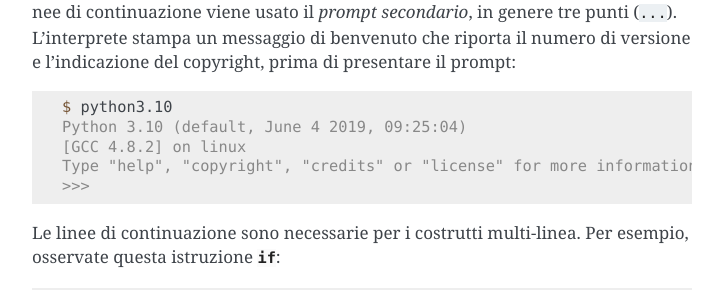
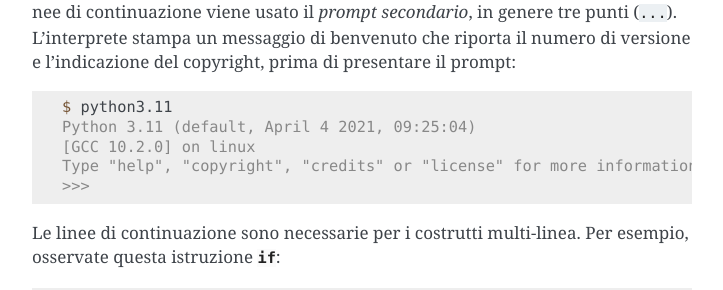
Before and after one commit to ricpol/pytutorial-it, a Sphinx documentation site: the page built from tutorial/source/interpreter.rst, in a window 1280 px wide and 900 px high, scrolled down 1664 px. Shown: the part 162-452 px from the top of the window, without its empty margins (388-1111 px from the left). Built offline with Sphinx 7.4.7, drawn with Linux system fonts in a browser that asks for light colours; some of the changed text lies outside the part shown.

Commit message:
include bb3e0c2, sync up to 2f49c9d

```diff
--- a/tutorial/source/appetite.rst
+++ b/tutorial/source/appetite.rst
@@ -4,12 +4,12 @@
     Questa è una traduzione del
     `Tutorial ufficiale <https://docs.python.org/3/tutorial/index.html>`_
     della documentazione di Python, mantenuta in sincrono con il testo della
-    `repository GitHub <https://github.com/python/cpython/tree/master/Doc/tutorial>`_.
+    `repository GitHub <https://github.com/python/cpython/tree/main/Doc/tutorial>`_.
 
     Questa è la traduzione della **versione "di sviluppo" del Tutorial**,
-    corrispondente a Python 3.10 e al "master branch" della repository,
+    corrispondente a Python 3.11 e al "main branch" della repository,
     ed è aggiornata al
-    `29 aprile 2021 <https://github.com/python/cpython/commits/master/Doc/tutorial>`_.
+    `27 giugno 2021 <https://github.com/python/cpython/commits/main/Doc/tutorial>`_.
 
     La repository GitHub di questo progetto
     `si trova qui <https://github.com/ricpol/pytutorial-it>`_:
--- a/tutorial/source/interpreter.rst
+++ b/tutorial/source/interpreter.rst
@@ -10,13 +10,13 @@ Invocare l'interprete
 =====================
 
 L'interprete Python di solito è installato in
-:file:`/usr/local/bin/python3.10` sui computer dove è disponibile. Aggiungere
+:file:`/usr/local/bin/python3.11` sui computer dove è disponibile. Aggiungere
 :file:`/usr/local/bin` alla *path* della shell Unix vi permette di invocarlo
 con il comando [#]_
 
 .. code-block:: text
 
-   python3.10
+   python3.11
 
 Dal momento che la scelta della directory dell'interprete è un'opzione di
 installazione, sono possibili altre configurazioni. Chiedete a un esperto di
@@ -25,7 +25,7 @@ Python o all'amministratore del sistema. Per esempio, un'alternativa popolare
 
 Su Windows, se avete installato Python dal
 :ref:`Microsoft Store<windows-store>`, sarà disponibile il comando
-:file:`python3.10`. Se avete installato il *launcher* :ref:`py.exe <launcher>`
+:file:`python3.11`. Se avete installato il *launcher* :ref:`py.exe <launcher>`
 potete usare il comando :file:`py`. Il paragrafo :ref:`Excursus: Impostare le
 variabili d'ambiente<setting-envvars>` descrive altri modi per avviare Python.
 
@@ -100,9 +100,9 @@ copyright, prima di presentare il prompt:
 
 .. code-block:: shell-session
 
-   $ python3.10
-   Python 3.10 (default, June 4 2019, 09:25:04)
-   [GCC 4.8.2] on linux
+   $ python3.11
+   Python 3.11 (default, April 4 2021, 09:25:04)
+   [GCC 10.2.0] on linux
    Type "help", "copyright", "credits" or "license" for more information.
    >>>
 
--- a/tutorial/source/stdlib.rst
+++ b/tutorial/source/stdlib.rst
@@ -14,7 +14,7 @@ operativo::
 
    >>> import os
    >>> os.getcwd()      # restituisce la directory corrente
-   'C:\\Python310'
+   'C:\\Python311'
    >>> os.chdir('/server/accesslogs')   # cambia la directory corrente
    >>> os.system('mkdir today')   # esegue "mkdir" nella shell di sistema
    0
--- a/tutorial/source/stdlib2.rst
+++ b/tutorial/source/stdlib2.rst
@@ -287,7 +287,7 @@ esempio, per conservare in cache gli oggetti costosi da creare::
    Traceback (most recent call last):
      File "<stdin>", line 1, in <module>
        d['primary']                # la chiave è stata rimossa automaticamente
-     File "C:/python310/lib/weakref.py", line 46, in __getitem__
+     File "C:/python311/lib/weakref.py", line 46, in __getitem__
        o = self.data[key]()
    KeyError: 'primary'
 
```
Also changed, not shown: CONTRIBUTING.rst (+223 -5 lines), README.rst (+32 -4 lines).
